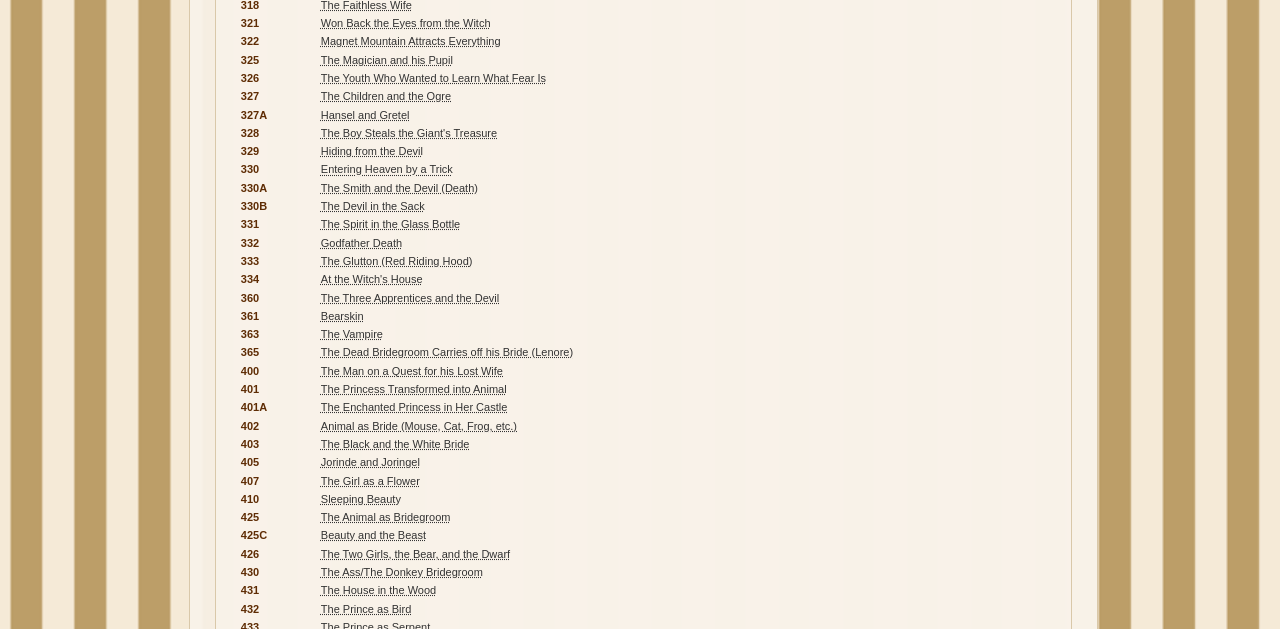
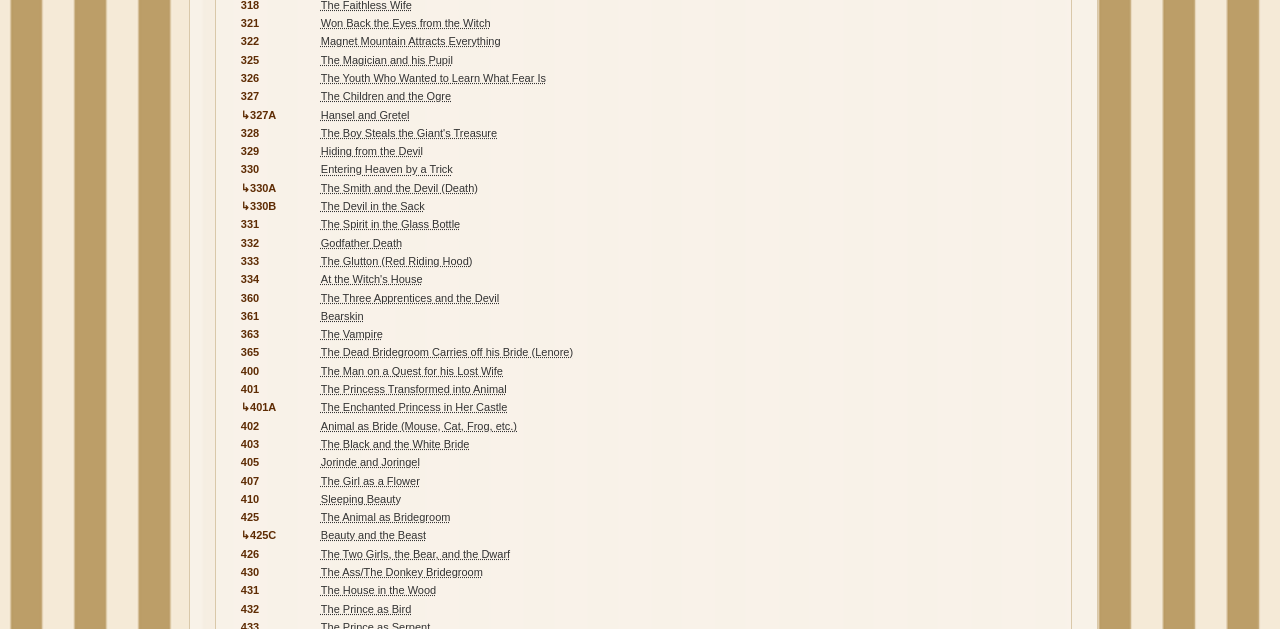
Before and after one commit to johnhopes-collab/grimmsdetectiveagency, a Jekyll site: the page built from archives/at-index.html, in a window 1280 px wide and 900 px high, scrolled down 1986 px. Shown: the part 151-780 px from the top of the window. Built offline with Jekyll 4.4.1, drawn with Linux system fonts in a browser that asks for light colours; some of the changed text lies outside the part shown.

Commit message:
Update at-index.html

```diff
--- a/archives/at-index.html
+++ b/archives/at-index.html
@@ -63,7 +63,7 @@ title: Archives / Aarne-Thompson Index
                     Overeating in the Pantry
         </span></div></div>
 
-        <div class="at-index-row"><div class="at-index-number">47A
+        <div class="at-index-row"><div class="at-index-number">↳47A
             </div><div class="at-index-name"><span class="at-index-tale" data-tooltip="
                     Foolish attempt to catch or stop a horse by grabbing its tail. The would-be captor is dragged or thrown.">
                     Catching a Horse by the Tail
@@ -281,7 +281,7 @@ title: Archives / Aarne-Thompson Index
                     The Children and the Ogre
         </span></div></div>
 
-        <div class="at-index-row"><div class="at-index-number">327A
+        <div class="at-index-row"><div class="at-index-number">↳327A
             </div><div class="at-index-name"><span class="at-index-tale" data-tooltip="
                     KHM 15 - The parents abandon their children in the wood. The gingerbread house. The boy fattened; the witch thrown into the oven.">
                     Hansel and Gretel
@@ -305,13 +305,13 @@ title: Archives / Aarne-Thompson Index
                     Entering Heaven by a Trick
         </span></div></div>
 
-        <div class="at-index-row"><div class="at-index-number">330A
+        <div class="at-index-row"><div class="at-index-number">↳330A
             </div><div class="at-index-name"><span class="at-index-tale" data-tooltip="
                     KHM 81a - The Savior and Peter; the three wishes. Sticking to the bench, to the apple tree, etc. The smith is admitted neither into heaven nor hell.">
                     The Smith and the Devil (Death)
         </span></div></div>
 
-        <div class="at-index-row"><div class="at-index-number">330B
+        <div class="at-index-row"><div class="at-index-number">↳330B
             </div><div class="at-index-name"><span class="at-index-tale" data-tooltip="">
                     The Devil in the Sack
         </span></div></div>
@@ -376,7 +376,7 @@ title: Archives / Aarne-Thompson Index
                     The Princess Transformed into Animal
         </span></div></div>
 
-        <div class="at-index-row"><div class="at-index-number">401A
+        <div class="at-index-row"><div class="at-index-number">↳401A
             </div><div class="at-index-name"><span class="at-index-tale" data-tooltip="
                     KHM 91 - Der König vom goldenen Berge, en. The King of the Golden Mountain.">
                     The Enchanted Princess in Her Castle
@@ -418,7 +418,7 @@ title: Archives / Aarne-Thompson Index
                     The Animal as Bridegroom
         </span></div></div>
 
-        <div class="at-index-row"><div class="at-index-number">425C
+        <div class="at-index-row"><div class="at-index-number">↳425C
             </div><div class="at-index-name"><span class="at-index-tale" data-tooltip="
                     Father stays overnight in mysterious palace and takes a rose. Must promise daughter to animal (or she goes voluntarily). Taboo: overstaying at home. She finds the husband almost dead. Disenchants him by embrace. (No search, no tasks.)">
                     Beauty and the Beast
@@ -565,7 +565,7 @@ title: Archives / Aarne-Thompson Index
                     The Extraordinary Companions
         </span></div></div>
 
-        <div class="at-index-row"><div class="at-index-number">513A
+        <div class="at-index-row"><div class="at-index-number">↳513A
             </div><div class="at-index-name"><span class="at-index-tale" data-tooltip="
                     KHM 71 - The helpers perform various deeds for the hero at the king's court.">
                     Six Go through the Whole World
@@ -629,7 +629,7 @@ title: Archives / Aarne-Thompson Index
                     The Sons on a Quest for a Wonderful Remedy for their Father
         </span></div></div>
 
-        <div class="at-index-row"><div class="at-index-number">552A
+        <div class="at-index-row"><div class="at-index-number">↳552A
             </div><div class="at-index-name"><span class="at-index-tale" data-tooltip="
                     KHM 179 - Die Kristallkugel, en. The Crystal Ball.">
                     The Girls Who Married Animals
@@ -766,7 +766,7 @@ title: Archives / Aarne-Thompson Index
                     The Strong Youth
         </span></div></div>
 
-        <div class="at-index-row"><div class="at-index-number">650A
+        <div class="at-index-row"><div class="at-index-number">↳650A
             </div><div class="at-index-name"><span class="at-index-tale" data-tooltip="
                     KHM 166 - Strong Hans.">
                     The Young Giant
@@ -905,7 +905,7 @@ title: Archives / Aarne-Thompson Index
                     Christ and the Smith
         </span></div></div>
 
-        <div class="at-index-row"><div class="at-index-number">753A
+        <div class="at-index-row"><div class="at-index-number">↳753A
             </div><div class="at-index-name"><span class="at-index-tale" data-tooltip="">
                     The Unsuccessful Resuscitation
         </span></div></div>
```
